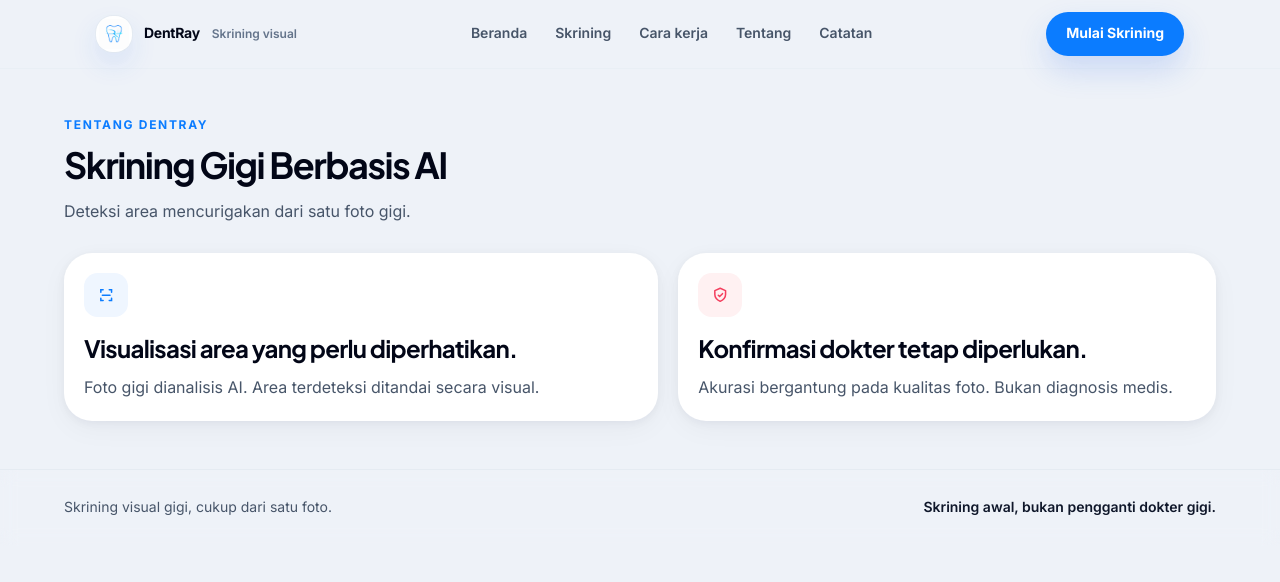
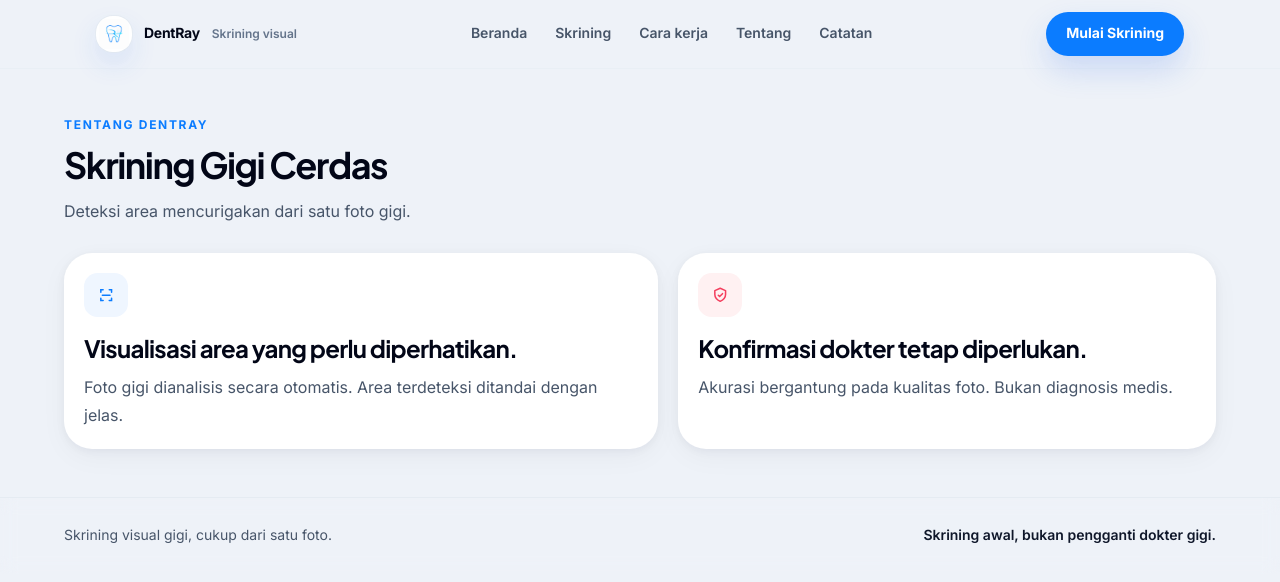
Before and after one commit to tamaraw01/DentRay, a Next.js app in the folder frontend/: page /about in a window 1280 px wide. Shown: the top 582 px of the page. Built offline with nearby package versions, Linux system fonts and the light colour scheme; no server answers.

Commit message:
update frontend

```diff
--- a/frontend/src/app/about/page.tsx
+++ b/frontend/src/app/about/page.tsx
@@ -11,7 +11,7 @@ export default function AboutPage() {
   return (
     <Section
       eyebrow="Tentang DentRay"
-      title="Skrining Gigi Berbasis AI"
+      title="Skrining Gigi Cerdas"
       description="Deteksi area mencurigakan dari satu foto gigi."
     >
       <div className="grid gap-5 md:grid-cols-[1.05fr_0.95fr]">
@@ -20,7 +20,7 @@ export default function AboutPage() {
             <Glyph name="scan" />
           </IconBadge>
           <h2 className="mt-4 text-2xl font-bold tracking-[-0.03em] text-slate-950">Visualisasi area yang perlu diperhatikan.</h2>
-          <p className="mt-2 leading-7 text-slate-600">Foto gigi dianalisis AI. Area terdeteksi ditandai secara visual.</p>
+          <p className="mt-2 leading-7 text-slate-600">Foto gigi dianalisis secara otomatis. Area terdeteksi ditandai dengan jelas.</p>
         </Card>
         <Card>
           <IconBadge tone="red">
--- a/frontend/src/app/disclaimer/page.tsx
+++ b/frontend/src/app/disclaimer/page.tsx
@@ -18,7 +18,7 @@ export default function DisclaimerPage() {
         <IconBadge tone="red">
           <Glyph name="shield" />
         </IconBadge>
-        <p className="mt-4 text-lg font-semibold leading-8 text-slate-950">DentRay adalah alat skrining visual awal berbasis AI, bukan pengganti pemeriksaan klinis dokter gigi.</p>
+        <p className="mt-4 text-lg font-semibold leading-8 text-slate-950">DentRay adalah alat bantu skrining visual awal, bukan pengganti pemeriksaan klinis dokter gigi.</p>
         <div className="mt-6 grid gap-4 text-sm leading-6 text-slate-600 md:grid-cols-2">
           <p className="rounded-2xl border border-slate-100 bg-slate-50 p-4">Kualitas foto memengaruhi akurasi hasil.</p>
           <p className="rounded-2xl border border-slate-100 bg-slate-50 p-4">Ada keluhan gigi? Segera konsultasikan ke dokter gigi.</p>
--- a/frontend/src/app/how-it-works/page.tsx
+++ b/frontend/src/app/how-it-works/page.tsx
@@ -18,8 +18,8 @@ const workflow = [
   {
     icon: "scan",
     tone: "green" as BadgeTone,
-    title: "AI Menganalisis Gambar",
-    body: "AI mendeteksi area yang mencurigakan."
+    title: "Analisis Cerdas",
+    body: "Area yang mencurigakan dikenali secara otomatis."
   },
   {
     icon: "spark",
--- a/frontend/src/app/layout.tsx
+++ b/frontend/src/app/layout.tsx
@@ -23,7 +23,7 @@ export const metadata: Metadata = {
     default: brandConfig.appName,
     template: `%s | ${brandConfig.appName}`
   },
-  description: "Skrining visual gigi berbasis AI, cukup dari satu foto.",
+  description: "Skrining gigi cerdas, cukup dari satu foto.",
   manifest: "/manifest.webmanifest",
   appleWebApp: {
     capable: true,
--- a/frontend/src/app/manifest.ts
+++ b/frontend/src/app/manifest.ts
@@ -6,7 +6,7 @@ export default function manifest(): MetadataRoute.Manifest {
   return {
     name: brandConfig.appName,
     short_name: brandConfig.appName,
-    description: "Skrining visual gigi berbasis AI, cukup dari satu foto.",
+    description: "Skrining gigi cerdas, cukup dari satu foto.",
     start_url: "/",
     scope: "/",
     display: "standalone",
--- a/frontend/src/app/screening/ScreeningExperience.tsx
+++ b/frontend/src/app/screening/ScreeningExperience.tsx
@@ -132,7 +132,6 @@ export function ScreeningExperience() {
         <Card className="overflow-hidden rounded-[1.9rem] p-0">
           <div className="flex items-center justify-between border-b border-slate-100 px-5 py-4">
             <BrandLogo showText size="sm" />
-            <span className="rounded-full border border-clinical-100 bg-clinical-50 px-3 py-1 text-xs font-bold text-clinical-700">AI</span>
           </div>
 
           <div className="m-3 rounded-[1.6rem] border border-slate-100 bg-slate-50/80 p-5 sm:m-4 sm:p-7">
--- a/frontend/src/components/auth/AuthWelcome.tsx
+++ b/frontend/src/components/auth/AuthWelcome.tsx
@@ -109,7 +109,7 @@ export function AuthWelcome() {
               <h1 className="text-[3.05rem] font-bold leading-[1] tracking-[-0.055em] text-slate-950">
                 Deteksi dini, senyum terjaga.
               </h1>
-              <p className="mt-4 text-base font-medium leading-7 text-slate-600">Skrining visual gigi berbasis AI, cukup dari satu foto.</p>
+              <p className="mt-4 text-base font-medium leading-7 text-slate-600">Skrining gigi cerdas, cukup dari satu foto.</p>
               <p className="mt-3 text-sm font-semibold text-slate-500">Skrining awal, bukan pengganti dokter gigi.</p>
             </div>
           </div>
--- a/frontend/src/components/marketing/HeroSection.tsx
+++ b/frontend/src/components/marketing/HeroSection.tsx
@@ -20,7 +20,7 @@ export function HeroSection() {
               Deteksi dini, senyum terjaga.
             </p>
             <p className="mx-auto mt-4 max-w-md text-base leading-7 text-slate-600 lg:mx-0">
-              Skrining visual gigi berbasis AI, cukup dari satu foto.
+              Skrining gigi cerdas, cukup dari satu foto.
             </p>
             <p className="mt-4 text-sm font-semibold text-slate-500">Skrining awal, bukan pengganti dokter gigi.</p>
           </div>
--- a/frontend/src/components/scan/SingleImageScan.tsx
+++ b/frontend/src/components/scan/SingleImageScan.tsx
@@ -134,12 +134,9 @@ export function SingleImageScan() {
 
   return (
     <div className="space-y-5">
-      <header className="flex items-center justify-between gap-4 px-1">
-        <div>
-          <h1 className="text-2xl font-bold tracking-[-0.03em] text-slate-950 sm:text-[1.7rem]">Skrining Gigi</h1>
-          <p className="mt-1 text-sm text-slate-500">Cukup satu foto gigi yang jelas.</p>
-        </div>
-        <span className="rounded-full bg-blue-50 px-3 py-1 text-xs font-bold text-clinical-700">AI</span>
+      <header className="px-1">
+        <h1 className="text-2xl font-bold tracking-[-0.03em] text-slate-950 sm:text-[1.7rem]">Skrining Gigi</h1>
+        <p className="mt-1 text-sm text-slate-500">Cukup satu foto gigi yang jelas.</p>
       </header>
 
       {!result && (
--- a/frontend/src/components/shared/DetectionExample.tsx
+++ b/frontend/src/components/shared/DetectionExample.tsx
@@ -67,7 +67,7 @@ export function DetectionExample({
       <div className="mb-3 flex items-center justify-between gap-3">
         <p className="text-sm font-extrabold text-slate-950">Contoh Hasil</p>
         <span className="rounded-full border border-clinical-200/80 bg-clinical-50/70 px-3 py-1 text-xs font-bold text-clinical-700">
-          AI
+          Sebelum &amp; Sesudah
         </span>
       </div>
       <div className="grid grid-cols-1 gap-3 sm:grid-cols-2">
--- a/frontend/src/config/site.ts
+++ b/frontend/src/config/site.ts
@@ -3,7 +3,7 @@ import { brandConfig } from "@/config/brand";
 export const siteConfig = {
   name: brandConfig.appName,
   tagline: brandConfig.tagline,
-  description: "Skrining visual gigi berbasis AI, cukup dari satu foto.",
+  description: "Skrining gigi cerdas, cukup dari satu foto.",
   configuredApiBaseUrl: process.env.NEXT_PUBLIC_API_BASE_URL ?? "",
   apiBaseUrl: process.env.NEXT_PUBLIC_API_BASE_URL ?? "http://localhost:8000",
   aiBackendUrl: process.env.NEXT_PUBLIC_AI_BACKEND_URL ?? "",
```
